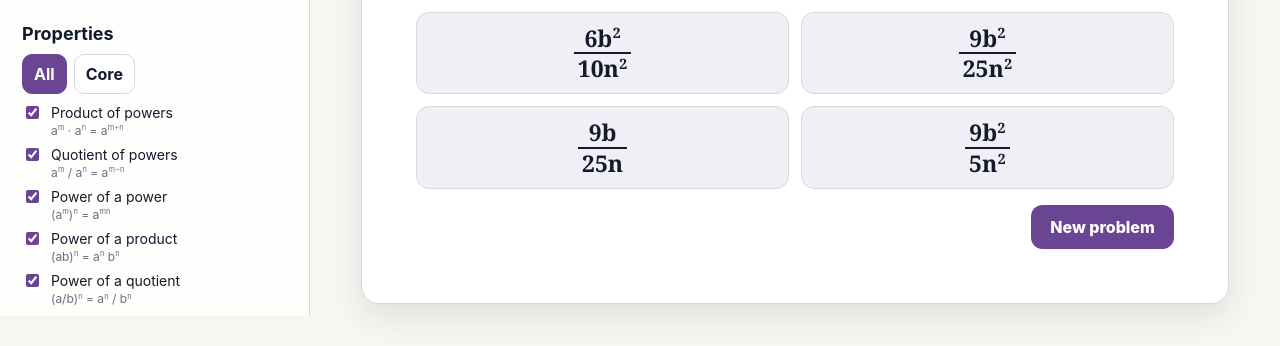
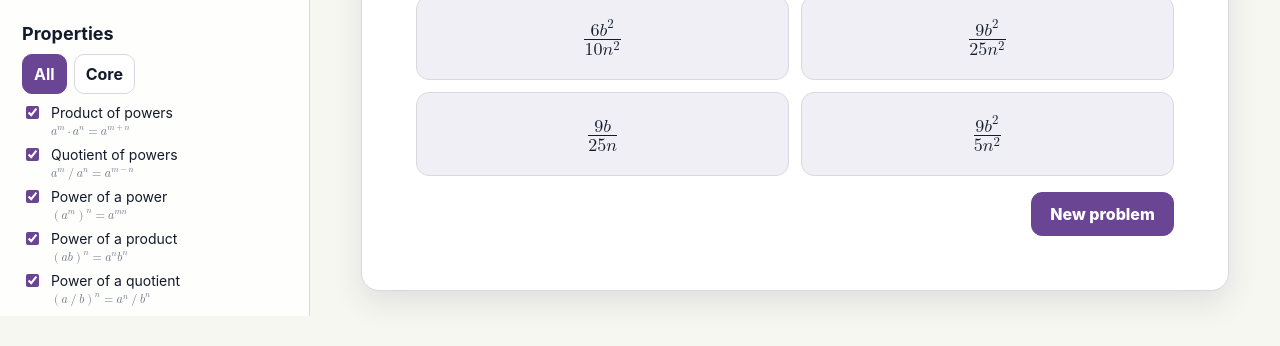
Before and after one commit to moosetro/exponent-properties-practice, a plain HTML site: page index.html in a window 1280 px wide. Shown: the part 484-830 px from the top of the page. Drawn offline with Linux system fonts and the light colour scheme.

Commit message:
Enhance math typesetting and rendering logic
Refactor math rendering functions and improve typesetting.

```diff
--- a/index.html
+++ b/index.html
@@ -75,6 +75,10 @@
   .property-name{font-family:Inter,sans-serif;font-size:16px}
   .kbd{display:inline-block;border:1px solid var(--line);background:var(--panel2);padding:1px 5px;border-radius:5px;font-size:12px}
   @media(max-width:800px){.app{display:block}aside{position:relative;height:auto;border-right:0;border-bottom:1px solid var(--line)}main{padding:26px 14px}.answers{grid-template-columns:1fr}.expression{font-size:38px}.problem-area{padding:28px 18px}}
+  math{font-family:"Cambria Math","STIX Two Math","Latin Modern Math",math;font-weight:normal;line-height:normal}
+  .expression{line-height:normal;min-height:130px;display:grid;place-items:center;padding:24px 4px;overflow-x:auto}
+  .expression>math{font-size:1em}.answer-btn math{font-size:1.12em;margin:auto}
+  .answer-btn{min-height:84px;padding:18px 12px}.rule-math math{font-size:1.15em}
 </style>
 </head>
 <body>
@@ -148,16 +152,32 @@ const PROPS = {
 const state={difficulty:'mixed',mode:'mc4',correct:0,attempted:0,streak:0,current:null,answered:false,build:[]};
 const $=s=>document.querySelector(s), $$=s=>[...document.querySelectorAll(s)];
 const ri=(a,b)=>Math.floor(Math.random()*(b-a+1))+a, pick=a=>a[Math.floor(Math.random()*a.length)], shuffle=a=>{a=[...a];for(let i=a.length-1;i>0;i--){const j=ri(0,i);[a[i],a[j]]=[a[j],a[i]];}return a};
-const sup=n=>{let t=String(n).replace(/-/g,'−');const m=t.match(/^(−?\d+)\/(\d+)$/);return `<sup>${m?frac(m[1],m[2]):t}</sup>`;};
+const sup=n=>`<sup>${String(n).replace(/-/g,'−')}</sup>`;
 const pow=(b,e)=>String(e)==='1'?String(b):`<span class="power">${b}${sup(e)}</span>`;
 const frac=(n,d)=>`<span class="frac"><span class="num">${n}</span><span class="den">${d}</span></span>`;
 const root=(idx,rad)=>`<span class="root">${idx===2?'':`<span class="index">${idx}</span>`}<span class="radical">√</span><span class="radicand">${rad}</span></span>`;
 const textPow=(b,e)=>`${b}^${e}`;
 const gcd=(a,b)=>b?gcd(b,a%b):Math.abs(a);
+// Browser-native mathematical layout: no remote fonts, scripts, or CSS superscripts.
+function typeset(element){
+ if(!element||element.firstElementChild?.namespaceURI==='http://www.w3.org/1998/Math/MathML')return;
+ const source=element.innerHTML,ns='http://www.w3.org/1998/Math/MathML';
+ const m=(name,children=[])=>{const el=document.createElementNS(ns,name);for(const c of children)el.append(typeof c==='string'?document.createTextNode(c):c);return el;};
+ function convert(nodes){const row=m('mrow'),stack=[row];const current=()=>stack[stack.length-1];
+ function token(text){const parts=text.match(/\d+(?:\.\d+)?|[a-zA-Z]|\s+|./g)||[];for(const t of parts){if(/^\s+$/.test(t))continue;if(t==='('){const group=m('mrow',[m('mo',['('])]);current().append(group);stack.push(group);}else if(t===')'){current().append(m('mo',[')']));if(stack.length>1)stack.pop();}else current().append(m(/^\d/.test(t)?'mn':/^[a-z]$/i.test(t)?'mi':'mo',[t.replace('-','−')]));}}
+ for(const n of nodes){if(n.nodeType===3){token(n.textContent);continue;}if(n.nodeType!==1)continue;
+ if(n.tagName==='SUP'){let base=current().lastChild;if(base)base.remove();else base=m('mrow');const raw=n.textContent.trim(),f=raw.match(/^(−?-?\d+)\/(\d+)$/);const exponent=f?m('mfrac',[m('mn',[f[1]]),m('mn',[f[2]])]):convert(n.childNodes);current().append(m('msup',[base,exponent]));}
+ else if(n.classList.contains('frac'))current().append(m('mfrac',[convert(n.querySelector(':scope > .num').childNodes),convert(n.querySelector(':scope > .den').childNodes)]));
+ else if(n.classList.contains('root')){const rad=convert(n.querySelector(':scope > .radicand').childNodes),index=n.querySelector(':scope > .index');current().append(index?m('mroot',[rad,m('mn',[index.textContent])]):m('msqrt',[rad]));}
+ else current().append(convert(n.childNodes));
+ }return row;}
+ const math=m('math',[convert(element.childNodes)]);math.dataset.source=source;math.setAttribute('aria-label',mathText(source));element.replaceChildren(math);
+}
+function typesetPractice(){typeset($('#expression'));$$('.answer-btn:not(.property-name)').forEach(typeset);}
 function norm(s){return String(s).toLowerCase().replace(/\s+/g,'').replace(/[−–]/g,'-').replace(/·|×/g,'*').replace(/\*/g,'').replace(/\^\((-?\d+(?:\/\d+)?)\)/g,'^$1').replace(/\^1(?![\d/])/g,'');}
 // Convert the rendered expression to explicit grouping before symbolic comparison.
 function mathText(html){
- const box=document.createElement('div');box.innerHTML=html;
+ const box=document.createElement('div');box.innerHTML=html;if(box.firstElementChild?.tagName.toLowerCase()==='math'&&box.firstElementChild.dataset.source)return mathText(box.firstElementChild.dataset.source);
  function read(n){if(n.nodeType===3)return n.textContent;if(n.nodeType!==1)return '';const children=()=>[...n.childNodes].map(read).join('');if(n.classList.contains('frac'))return `((${read(n.querySelector(':scope > .num'))})/(${read(n.querySelector(':scope > .den'))}))`;if(n.tagName==='SUP')return `^(${children()})`;if(n.classList.contains('root')){const index=n.querySelector(':scope > .index');return `root${index?index.textContent:2}(${read(n.querySelector(':scope > .radicand'))})`;}return children();}
  return read(box).replace(/[−–]/g,'-').replace(/[·×]/g,'*').replace(/\s+/g,'');
 }
@@ -257,7 +277,7 @@ function render(){
  $('#expression').innerHTML=c.display; $('#prompt').textContent= mode==='identify'?'Which exponent property justifies this step?':c.prompt;
  $('#diffBadge').textContent=state.difficulty[0].toUpperCase()+state.difficulty.slice(1); $('#responseArea').innerHTML='';
  if(mode==='identify') renderIdentify(); else if(mode==='mc4'||mode==='mc6') renderMC(mode==='mc4'?4:6); else if(mode==='build') renderBuild(); else renderType();
- updateTitles();
+ updateTitles();typesetPractice();
 }
 function updateTitles(){let map={mc4:['Simplify the expression','Choose the fully simplified result.'],mc6:['Simplify the expression','Choose the fully simplified result.'],build:['Build the simplified form','Construct the answer from expression pieces.'],type:['Type the simplified form','Enter a fully simplified result.'],identify:['Identify the property','Name the exponent rule used in the transformation.']};$('#modeTitle').textContent=map[state.mode][0];$('#modeSub').textContent=map[state.mode][1]}
 function renderMC(count){
@@ -268,7 +288,7 @@ function renderMC(count){
  const variable=(mathText(c.displayAnswer).match(/[a-z]/)||['x'])[0];
  for(let n=0;opts.length<count&&n<100;n++)add(n%2?`${n+2}${pow(variable,n%7+1)}`:String(n+2));
  const box=document.createElement('div');box.className='answers';
- shuffle(opts).forEach(o=>{const b=document.createElement('button');b.className='answer-btn';b.innerHTML=o.html;b.dataset.correct=String(o.correct);b.onclick=()=>answer(o.correct,b);box.appendChild(b);});$('#responseArea').appendChild(box);
+ shuffle(opts).forEach(o=>{const b=document.createElement('button');b.className='answer-btn';b.innerHTML=o.html;b.dataset.correct=String(o.correct);b.onclick=()=>answer(o.correct,b);box.appendChild(b);});$('#responseArea').appendChild(box);box.querySelectorAll('button').forEach(typeset);
 }
 function renderIdentify(){
  let c=state.current; let left=c.display, right=c.displayAnswer; $('#expression').innerHTML=`${left}<span style="font-family:Inter;font-size:.55em;color:var(--muted);margin:0 .35em">→</span>${right}`;
@@ -287,14 +307,14 @@ function renderType(){let c=state.current;let div=document.createElement('div');
 function checkText(val){if(state.answered)return;let ok=state.current.accept.includes(norm(val));answer(ok,null)}
 function answer(ok,button){if(state.answered)return;state.answered=true;state.attempted++;if(ok){state.correct++;state.streak++}else state.streak=0;updateStats();
  if(button){button.classList.add(ok?'correct':'wrong');$$('.answer-btn').forEach(b=>{b.disabled=true;if(b.dataset.correct==='true')b.classList.add('correct');});}
- showFeedback(ok);
+ showFeedback(ok);$$('.rule-math').forEach(typeset);const correct=$('#feedback .feedback-answer');if(correct)typeset(correct);
 }
-function showFeedback(ok){let c=state.current,f=$('#feedback');f.className=`feedback show ${ok?'good':'bad'}`;let title=ok?'Correct — fully simplified.':'Not quite. Here is a clean path to the answer.';let steps=(c.steps||[]).map((s,i)=>`<div class="step"><small>${i+1}.</small>${s}</div>`).join('');f.innerHTML=`<div class="feedback-title">${title}</div>${!ok?`<div style="margin-top:7px">Correct answer: <span style="font-family:Cambria Math,Georgia,serif;font-size:20px">${c.displayAnswer}</span></div>`:''}<div class="steps">${steps}</div><div class="rule-note"><b>${PROPS[c.prop]?.name||'Combined properties'}:</b> ${formulaHTML(PROPS[c.prop]?.formula||'')}</div>`}
+function showFeedback(ok){let c=state.current,f=$('#feedback');f.className=`feedback show ${ok?'good':'bad'}`;let title=ok?'Correct — fully simplified.':'Not quite. Here is a clean path to the answer.';let steps=(c.steps||[]).map((s,i)=>`<div class="step"><small>${i+1}.</small>${s}</div>`).join('');f.innerHTML=`<div class="feedback-title">${title}</div>${!ok?`<div style="margin-top:7px">Correct answer: <span class="feedback-answer" style="font-family:Cambria Math,Georgia,serif;font-size:20px">${c.displayAnswer}</span></div>`:''}<div class="steps">${steps}</div><div class="rule-note"><b>${PROPS[c.prop]?.name||'Combined properties'}:</b> <span class="rule-math">${formulaHTML(PROPS[c.prop]?.formula||'')}</span></div>`}
 function updateStats(){['sideCorrect','miniCorrect'].forEach(id=>$('#'+id).textContent=state.correct);['sideAttempted','miniAttempted'].forEach(id=>$('#'+id).textContent=state.attempted);$('#sideStreak').textContent=state.streak;$('#accuracy').textContent=state.attempted?`${Math.round(100*state.correct/state.attempted)}% accuracy`:'— accuracy'}
 function formulaHTML(text){return text.replace(/\^\(([^)]+)\)/g,(_,e)=>sup(e)).replace(/\^([a-z0-9]+)/g,(_,e)=>sup(e));}
 function setupProps(){let box=$('#propertyChecks');Object.entries(PROPS).forEach(([k,p])=>{let l=document.createElement('label');l.className='check';l.innerHTML=`<input type="checkbox" value="${k}" checked><span>${p.name}<div class="mini">${formulaHTML(p.formula)}</div></span>`;box.appendChild(l);l.querySelector('input').addEventListener('change',()=>{syncPropButtons();generate()})})}
 function syncPropButtons(){let checked=allowedProps();$('#allProps').classList.toggle('active',checked.length===Object.keys(PROPS).length);$('#coreProps').classList.toggle('active',checked.length===Object.values(PROPS).filter(p=>p.core).length && Object.keys(PROPS).filter(k=>PROPS[k].core).every(k=>checked.includes(k)))}
-setupProps();
+setupProps();$$('#propertyChecks .mini').forEach(typeset);
 $$('#difficultySeg button').forEach(b=>b.onclick=()=>{$$('#difficultySeg button').forEach(x=>x.classList.remove('active'));b.classList.add('active');state.difficulty=b.dataset.diff;generate()});
 $$('input[name=mode]').forEach(r=>r.onchange=()=>{state.mode=r.value;generate()});
 $('#allProps').onclick=()=>{$$('#propertyChecks input').forEach(x=>x.checked=true);syncPropButtons();generate()};
```
